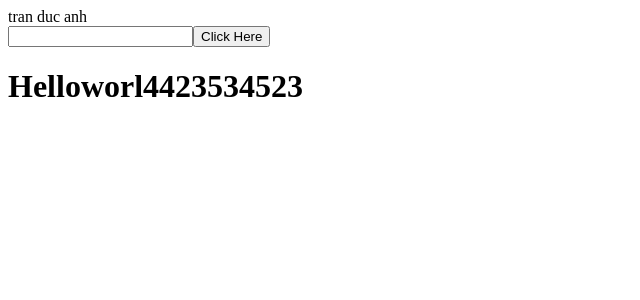
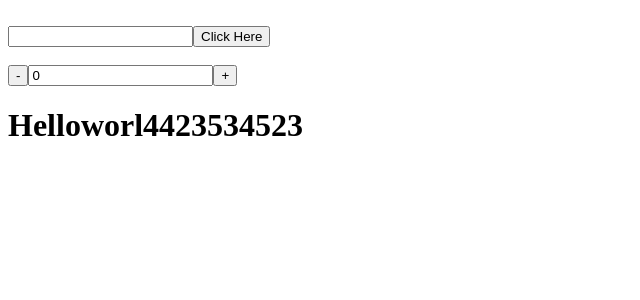
Before and after one commit to ducanhaep/webpack-react, a React app: page / in a window 1280 px wide. Shown: the top 300 px of the page, without its empty margins (0-640 px from the left). Built offline with nearby package versions, Linux system fonts and the light colour scheme.

Commit message:
cong tru state

```diff
--- a/App.js
+++ b/App.js
@@ -65,18 +65,25 @@ class ducanh extends abc  {
 
 }
 
-class TestState extends React.Component {
-    constructor(props) {
+class TestState extends React.Component{
+    constructor(props){
         super(props);
-        this.state = {value: 'tran duc anh'}
+        this.state = {value: 'tran duc anh'};
+        this.state = {number: 0};
     }
-    handleChange(e) {
-        this.setState({ value: e.target.value });
+    handleChange(e){
+        this.setState({value: e.target.value });
     }
-    clickAlert() {
+    clickAlert(){
         alert(this.state.value);
     }
-    render() {
+    increaseValue(){
+        this.setState({number: this.state.number  + 1})
+    }
+    decreaseValue(){
+        this.setState({number: this.state.number - 1})
+    }
+    render(){
         return (
             <React.Fragment>
                 <span>{this.state.value}</span>
@@ -87,6 +94,11 @@ class TestState extends React.Component {
                 <button onClick={this.clickAlert.bind(this)}>
                     Click Here
                 </button>
+                <br />
+                <br />
+                <button onClick={this.decreaseValue.bind(this)}>-</button>
+                <input value = {this.state.number}/>
+                <button onClick={this.increaseValue.bind(this)}>+</button>
             </React.Fragment>
         );
     }
```
Also changed, not shown: 1 other file (tests, documents, lock files or other folders).
